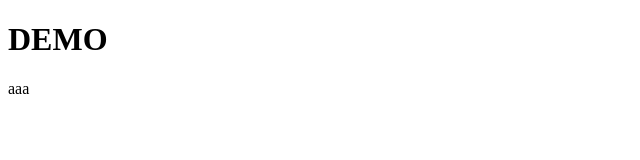
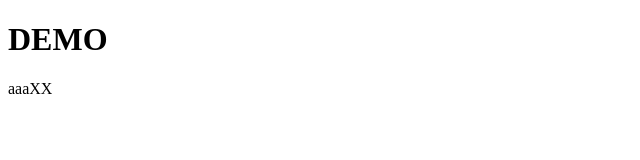
Before and after one commit to Edhhhdh/ed, a plain HTML site: page index.html in a window 1280 px wide. Shown: the full height of the page, 0-640 px from the left. Drawn offline with Linux system fonts and the light colour scheme.

Commit message:
修改版本

```diff
--- a/index.html
+++ b/index.html
@@ -8,6 +8,6 @@
 </head>
 <body>
     <h1>DEMO</h1>
-     <div>aaa</div>
+     <div>aaaXX</div>
 </body>
 </html>
```
